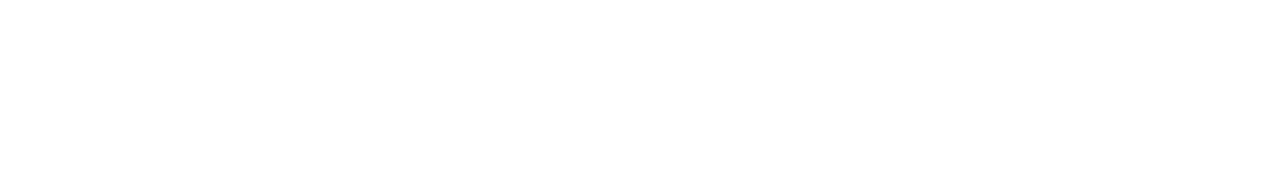
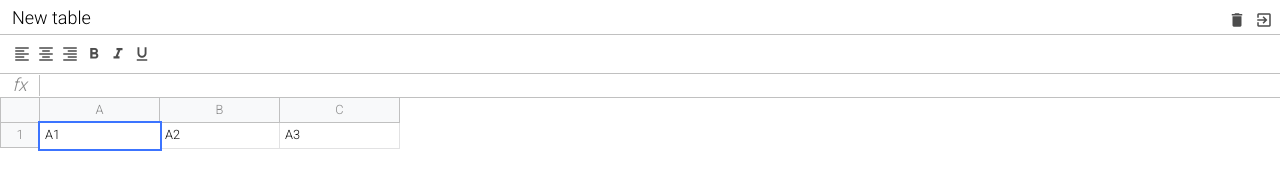
Before and after one commit to YIgoshen/JS-excel-course, a website built with webpack: page src/index.html in a window 1280 px wide. Built offline with nearby package versions, Linux system fonts and the light colour scheme.

Commit message:
prepare and add html to js

```diff
--- a/package.json
+++ b/package.json
@@ -25,6 +25,7 @@
   "private": true,
   "devDependencies": {
     "@babel/core": "^7.14.6",
+    "@babel/plugin-proposal-class-properties": "^7.14.5",
     "@babel/preset-env": "^7.14.5",
     "babel-eslint": "^10.1.0",
     "babel-loader": "^8.2.2",
--- /dev/null
+++ b/src/components/excel/Excel.js
@@ -0,0 +1,32 @@
+import {$} from '../../core/Dom'
+
+
+export class Excel {
+  constructor(selector, options) {
+    this.$el = $(selector);
+    this.components = options.components || [];
+  }
+
+  getRoot() {
+    // const $root = document.createElement('div');
+    // $root.classList.add('excel');
+    const $root = $.create('div', 'excel')
+
+    this.components.forEach(Component => {
+      // const $el = document.createElement('div');
+      // $el.classList.add(Component.className);
+      const $el = $.create('div', Component.className)
+      const component = new Component($el);
+      $el.innerHTML = component.toHTML();
+      $root.append($el);
+    })
+    return $root;
+  }
+
+  render() {
+    console.log(11111111, this.getRoot());
+    console.log(2222222, this.$el);
+    console.log(3333333, this);
+    this.$el.append(this.getRoot())
+  }
+}
--- /dev/null
+++ b/src/components/formula/Formula.js
@@ -0,0 +1,14 @@
+import ExcelComponent from '../../core/ExcelComponent';
+
+export class Formula extends ExcelComponent {
+  static className = 'excel__formula';
+
+  toHTML() {
+    return `
+    <div class="info">
+      fx
+    </div>
+    <div class="input" contenteditable spellcheck="false">
+    `
+  }
+}
--- /dev/null
+++ b/src/components/header/Header.js
@@ -0,0 +1,20 @@
+import ExcelComponent from '../../core/ExcelComponent';
+
+export class Header extends ExcelComponent {
+  static className = 'excel__header';
+  toHTML() {
+    return `
+      <div class="excel__header">
+      <input type="text" class="input" value="New table">
+      <div>
+        <div class="button">
+          <i class="material-icons">delete</i>
+        </div>
+        <div class="button">
+          <i class="material-icons">exit_to_app</i>
+        </div>
+      </div>
+  </div>
+    `
+  }
+}
--- /dev/null
+++ b/src/components/table/Table.js
@@ -0,0 +1,41 @@
+import ExcelComponent from '../../core/ExcelComponent';
+
+export class Table extends ExcelComponent {
+  static className = 'excel__table';
+
+  toHTML() {
+    return `
+    <div class="row">
+      <div class="row-info">
+
+      </div>
+
+      <div class="row-data">
+        <div class="column">
+          A
+        </div>
+        <div class="column">
+          B
+        </div>
+        <div class="column">
+          C
+        </div>
+      </div>
+    </div>
+
+    <div class="row">
+      <div class="row-info">
+        1
+      </div>
+
+      <div class="row-data">
+        <div class="cell selected" contenteditable spellcheck="false">A1</div>
+        <div class="cell" contenteditable spellcheck="false">A2</div>
+        <div class="cell" contenteditable spellcheck="false">A3</div>
+      </div>
+    </div>
+
+  </div>
+    `
+  }
+}
--- /dev/null
+++ b/src/components/toolbar/Toolbar.js
@@ -0,0 +1,28 @@
+import ExcelComponent from '../../core/ExcelComponent';
+
+export class ToolBar extends ExcelComponent {
+  static className = 'excel__toolbar';
+
+  toHTML() {
+    return `
+    <div class="button">
+      <i class="material-icons">format_align_left</i>
+    </div>
+    <div class="button">
+      <i class="material-icons">format_align_center</i>
+    </div>
+    <div class="button">
+      <i class="material-icons">format_align_right</i>
+    </div>
+    <div class="button">
+      <i class="material-icons">format_bold</i>
+    </div>
+    <div class="button">
+      <i class="material-icons">format_italic</i>
+    </div>
+    <div class="button">
+      <i class="material-icons">format_underline</i>
+    </div>
+    `
+  }
+};
--- /dev/null
+++ b/src/core/Dom.js
@@ -0,0 +1,44 @@
+class Dom {
+  constructor(selector) {
+    this.$el = typeof selector === 'string'
+    ? document.querySelector(selector)
+    : selector;
+  }
+
+  html(html) {
+    if (typeof html === 'string') {
+      this.$el.innerHTML = html;
+      return this;
+    }
+    return this.$el.outerHTML.trim();
+  }
+  clear() {
+    this.$el.innerHTML = '';
+    return this;
+  }
+
+  append(node) {
+    if (node instanceof Dom) {
+      node = node.$el;
+    }
+    if (Element.prototype.append) {
+      this.$el.append(node);
+    } else {
+      this.$el.appendChild(node);
+    }
+    return this;
+  }
+}
+
+export const $ = (selector) => {
+  return new Dom(selector);
+};
+
+
+$.create = (tagName, classes = '') => {
+  const el = document.createElement(tagName);
+  if (classes) {
+    el.classList.add(classes);
+  }
+  return el;
+};
--- /dev/null
+++ b/src/core/DomListener.js
@@ -0,0 +1,7 @@
+export class DomListener {
+  constructor($root) {
+    if (!$root) {
+      throw new Error('No $root provided for listener');
+    }
+  }
+}
--- /dev/null
+++ b/src/core/ExcelComponent.js
@@ -0,0 +1,9 @@
+import {DomListener} from './DomListener';
+
+class ExcelComponent extends DomListener {
+  toHTML() {
+    return '';
+  }
+}
+
+export default ExcelComponent;
--- a/src/index.js
+++ b/src/index.js
@@ -1 +1,12 @@
 import './sass/index.scss';
+import {Excel} from './components/excel/Excel';
+import {ToolBar} from './components/toolbar/Toolbar';
+import {Header} from './components/header/Header';
+import {Formula} from './components/formula/Formula';
+import {Table} from './components/table/Table';
+
+const excel = new Excel('#app', {
+  components: [Header, ToolBar, Formula, Table],
+});
+
+excel.render();
--- a/webpack.config.js
+++ b/webpack.config.js
@@ -15,8 +15,9 @@ const jsLoaders = () => {
     {
       loader: "babel-loader",
       options: {
-        presets: ['@babel/preset-env']
-      }
+        presets: ['@babel/preset-env'],
+        "plugins": ["@babel/plugin-proposal-class-properties"]
+      },
     }
   ]
 
```
Also changed, not shown: src/index.html (+2 -2 lines), 2 other files.
